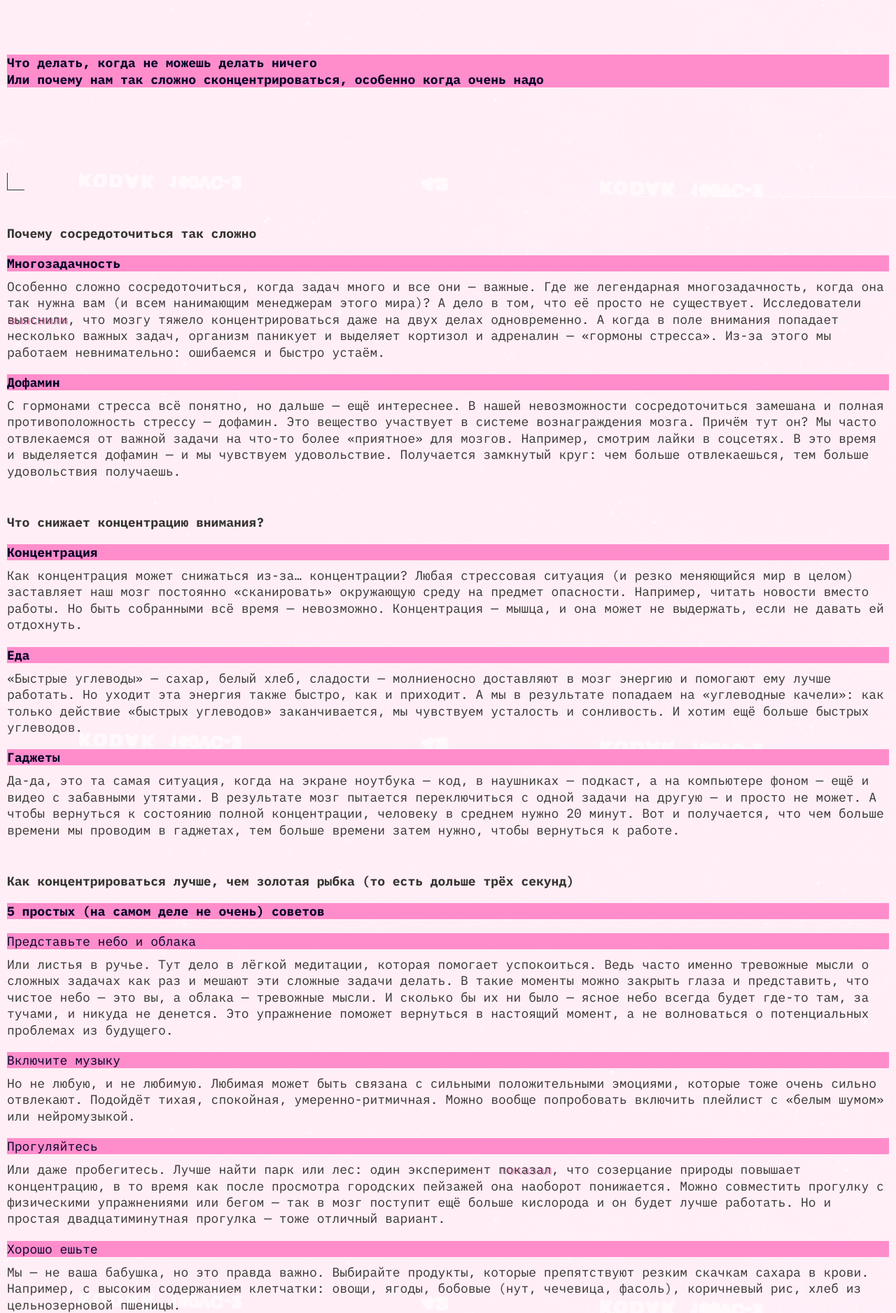
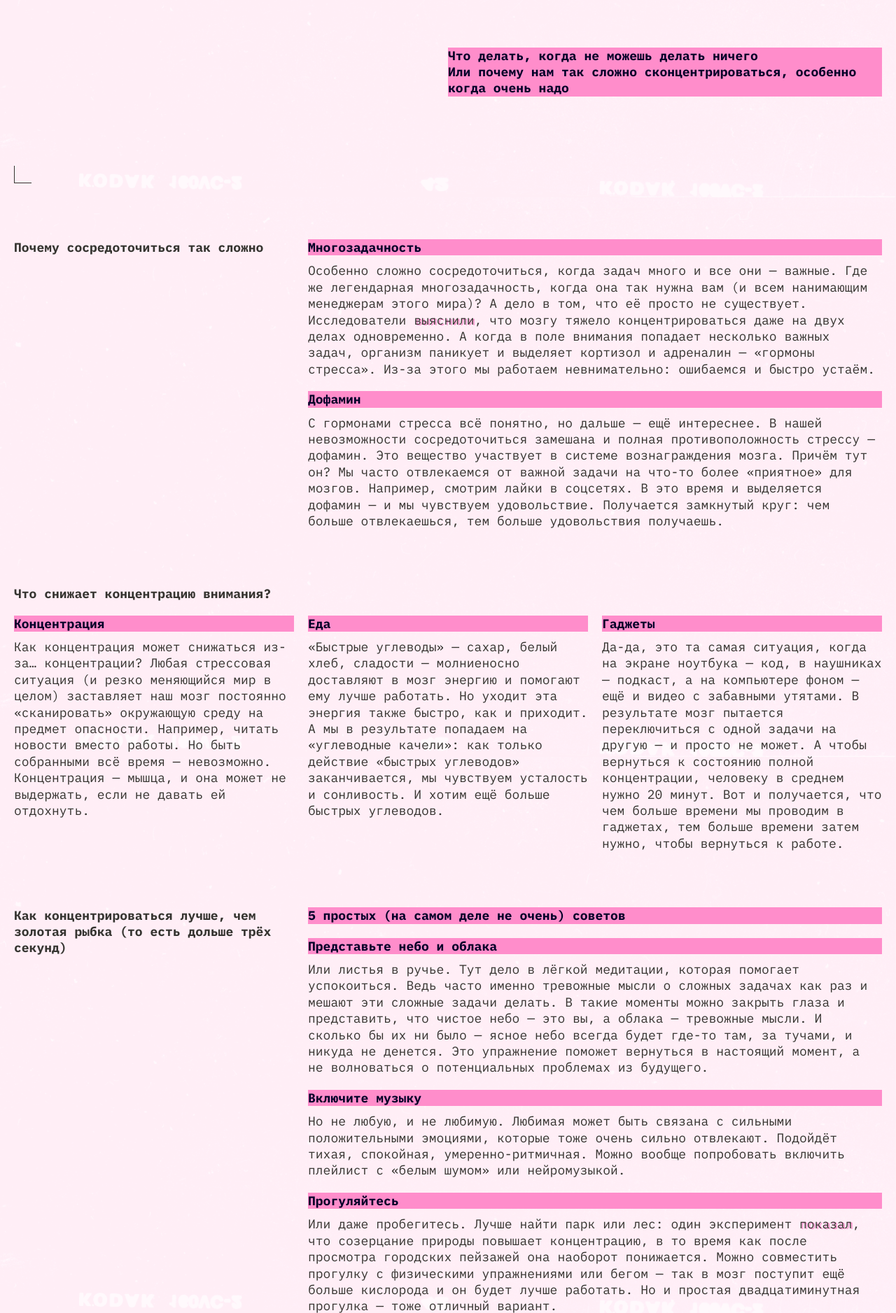
Before and after one commit to rusakovartyom/slozhno-sosredotochitsya-fd, a plain HTML site: page index.html in a window 1280 px wide. Shown: the part 518-2395 px from the top of the page at 70% size. Drawn offline with Linux system fonts and the light colour scheme.

Commit message:
Added media rules for tablets and desktop

```diff
--- a/index.html
+++ b/index.html
@@ -72,16 +72,17 @@
         </ul>
       </nav>
       <h1 class="header__title">no focus</h1>
-      <p class="header__text">
+      <p class="header__text title-decor">
         Что делать, когда не можешь делать ничего<br />Или почему нам так сложно
         сконцентрироваться, особенно когда очень надо
       </p>
     </header>
     <main class="content">
-      <section class="content__section">
+      <section class="content__section content__section_primary">
         <h2 class="content__title">Почему сосредоточиться так сложно</h2>
-        <article class="content__article">
-          <h3 class="content__article-title">Многозадачность</h3>
+        <div>
+          <article class="content__article content__article_primary">
+            <h3 class="content__article-title title-decor">Многозадачность</h3>
             <p class="content__article-text">
               Особенно сложно сосредоточиться, когда задач много и все они —
               важные. Где же легендарная многозадачность, когда она так нужна вам
@@ -98,8 +99,8 @@
               устаём.
             </p>
           </article>
-        <article class="content__article">
-          <h3 class="content__article-title">Дофамин</h3>
+          <article class="content__article content__article_primary">
+            <h3 class="content__article-title title-decor">Дофамин</h3>
             <p class="content__article-text">
               С гормонами стресса всё понятно, но дальше — ещё интереснее. В нашей
               невозможности сосредоточиться замешана и полная противоположность
@@ -111,11 +112,13 @@
               тем больше удовольствия получаешь.
             </p>
           </article>
+        </div>
       </section>
-      <section class="content__section">
+      <section class="content__section content__section_secondary">
         <h2 class="content__title">Что снижает концентрацию внимания?</h2>
-        <article class="content__article">
-          <h3 class="content__article-title">Концентрация</h3>
+        <div class="content__articles">
+          <article class="content__article content__article_secondary">
+            <h3 class="content__article-title title-decor">Концентрация</h3>
             <p class="content__article-text">
               Как концентрация может снижаться из-за… концентрации? Любая
               стрессовая ситуация (и резко меняющийся мир в целом) заставляет наш
@@ -125,8 +128,8 @@
               не давать ей отдохнуть.
             </p>
           </article>
-        <article class="content__article">
-          <h3 class="content__article-title">Еда</h3>
+          <article class="content__article content__article_secondary">
+            <h3 class="content__article-title title-decor">Еда</h3>
             <p class="content__article-text">
               «Быстрые углеводы» — сахар, белый хлеб, сладости — молниеносно
               доставляют в мозг энергию и помогают ему лучше работать. Но уходит
@@ -136,8 +139,8 @@
               больше быстрых углеводов.
             </p>
           </article>
-        <article class="content__article">
-          <h3 class="content__article-title">Гаджеты</h3>
+          <article class="content__article content__article_secondary">
+            <h3 class="content__article-title title-decor">Гаджеты</h3>
             <p class="content__article-text">
               Да-да, это та самая ситуация, когда на экране ноутбука — код, в
               наушниках — подкаст, а на компьютере фоном — ещё и видео с забавными
@@ -148,18 +151,20 @@
               затем нужно, чтобы вернуться к работе.
             </p>
           </article>
+        </div>
       </section>
-      <section class="content__section">
+      <section class="content__section content__section_primary">
         <h2 class="content__title">
           Как концентрироваться лучше, чем золотая рыбка (то есть дольше трёх
           секунд)
         </h2>
-        <h3 class="content__title content__title_background">
+        <div>
+          <h3 class="content__article-title title-decor content__article-subtitle">
             5 простых (на самом деле не очень) советов
           </h3>
-        <article class="content__article">
+          <article class="content__article content__article_primary">
             <h4
-            class="content__article-title content__article-title_normal-weight">
+              class="content__article-title title-decor title-decor_normal-weight">
               Представьте небо и облака
             </h4>
             <p class="content__article-text">
@@ -173,9 +178,9 @@
               проблемах из будущего.
             </p>
           </article>
-        <article class="content__article">
+          <article class="content__article content__article_primary">
             <h4
-            class="content__article-title content__article-title_normal-weight">
+              class="content__article-title title-decor title-decor_normal-weight">
               Включите музыку
             </h4>
             <p class="content__article-text">
@@ -185,9 +190,9 @@
               попробовать включить плейлист с «белым шумом» или нейромузыкой.
             </p>
           </article>
-        <article class="content__article">
+          <article class="content__article content__article_primary">
             <h4
-            class="content__article-title content__article-title_normal-weight">
+              class="content__article-title title-decor title-decor_normal-weight">
               Прогуляйтесь
             </h4>
             <p class="content__article-text">
@@ -203,9 +208,9 @@
               простая двадцатиминутная прогулка — тоже отличный вариант.
             </p>
           </article>
-        <article class="content__article">
+          <article class="content__article content__article_primary">
             <h4
-            class="content__article-title content__article-title_normal-weight">
+              class="content__article-title title-decor title-decor_normal-weight">
               Хорошо ешьте
             </h4>
             <p class="content__article-text">
@@ -215,9 +220,9 @@
               фасоль), коричневый рис, хлеб из цельнозерновой пшеницы.
             </p>
           </article>
-        <article class="content__article">
+          <article class="content__article content__article_primary">
             <h4
-            class="content__article-title content__article-title_normal-weight">
+              class="content__article-title title-decor title-decor_normal-weight">
               Читайте
             </h4>
             <p class="content__article-text">
@@ -227,6 +232,7 @@
               часов и круто тренирует направленное внимание.
             </p>
           </article>
+        </div>
       </section>
       <section class="content__section">
         <article class="content__article">
--- a/styles/style.css
+++ b/styles/style.css
@@ -1,8 +1,8 @@
 /* Основные стили проекта. Это стили для темы, которую вы верстаете первой. */
 
 .page {
+  /* сохраните в разметке и стилях класс page у тега body. Он удобен, чтобы составлять селекторы для разных цветовых тем. */
   background-color: var(--bg-color);
-  /* сохраните в разметке и стилях класс page у тега body. Он удобен, чтобы составлять селекторы для разных цветовых тем. */
   background-image: var(--bg-image);
   background-repeat: no-repeat;
   background-position: center;
@@ -107,10 +107,14 @@
 
 .header__text {
   align-self: center;
-  color: var(--heading-color);
+  background-color: var(--accent-color);
+}
+
+.title-decor {
+  line-height: var(--main-text-lh);
   font-weight: var(--bold-font);
   font-size: var(--main-text-size);
-  line-height: var(--main-text-lh);
+  color: var(--heading-color);
   background-color: var(--accent-color);
 }
 
@@ -145,7 +149,6 @@
   margin-bottom: 10px;
   color: var(--heading-color);
   font-size: var(--main-text-size);
-  background-color: var(--accent-color);
 }
 
 .content__article-title_normal-weight {
@@ -187,6 +190,7 @@
 }
 
 .content__gallery-item {
+  display: block;
   width: 100%;
   height: 100%;
   object-fit: contain;
@@ -212,3 +216,145 @@
   color: var(--h1-color);
   text-shadow: 2px 2px 0 var(--accent-color);
 }
+
+/* Медиа-выражения */
+
+@media (width >= 768px) {
+  .header {
+    grid-template-columns: 1fr 1fr;
+    padding: 20px;
+  }
+
+  .decorated-zone::before {
+    bottom: 20px;
+    left: 20px;
+  }
+
+  .decorated-zone::after {
+    top: 20px;
+    right: 20px;
+  }
+
+  .decoration-item-rec {
+    position: absolute;
+    top: 20px;
+    right: 48px;
+  }
+
+  .header__theme-menu {
+    grid-column: 2;
+    grid-row: 1;
+  }
+
+  .header__title {
+    grid-column: 1 / 3;
+    margin-left: -20px;
+  }
+
+  .header__text {
+    grid-column: 2;
+    grid-row: 3;
+  }
+
+  .content {
+    padding: 60px 20px 40px;
+  }
+
+  .content__section:not(:last-of-type) {
+    margin-bottom: 60px;
+  }
+
+  .content__section_primary {
+    display: grid;
+    grid-template-columns: 1fr 2fr;
+    gap: 20px;
+  }
+
+  .content__section_secondary {
+    display: grid;
+    grid-template-columns: min-content 1fr;
+  }
+
+  .content__articles {
+    grid-column: 1 / 3;
+  }
+
+  .content__article-subtitle {
+    margin-bottom: 20px;
+  }
+
+  .content__gallery-title {
+    margin-bottom: 20px;
+  }
+
+  .content__gallery {
+    gap: 20px;
+    grid-template-columns: repeat(3, 1fr);
+  }
+
+  .content__gallery-item {
+    object-fit: cover;
+    background-position: center;
+  }
+
+  .content__gallery-item:nth-child(1) {
+    grid-column: 1 / 3;
+  }
+
+  .content__gallery-item:nth-child(2) {
+    grid-column: 3;
+    grid-row: 1 / 3;
+  }
+
+  .content__gallery-item:nth-child(3) {
+    grid-column: 1;
+    grid-row: 2 / 4;
+  }
+
+  .content__gallery-item:nth-child(5) {
+    grid-column: 2 / 4;
+    grid-row: 3;
+  }
+}
+
+@media (width >= 1024px) {
+  .header {
+    grid-template-columns: repeat(4, 1fr);
+  }
+
+  .header__title {
+    align-self: center;
+    grid-column: 1 / 5;
+  }
+
+  .header__theme-menu {
+    grid-column: 2 / 4;
+    justify-self: center;
+    align-self: start;
+  }
+
+  .header__theme-menu-list {
+    display: flex;
+  }
+
+  .header__text {
+    grid-column: 3 / 5;
+    align-self: center;
+    margin-bottom: 3px;
+  }
+
+  .content__section_primary {
+    gap: 10px;
+  }
+
+  .content__section_secondary {
+    grid-template-columns: repeat(3, 1fr);
+  }
+
+  .content__articles {
+    display: grid;
+    grid-column: 1 / 4;
+    grid-template-columns: repeat(3, 1fr);
+    gap: 20px;
+  }
+}
--- a/styles/variables.css
+++ b/styles/variables.css
@@ -19,3 +19,9 @@
   --bold-font: bold;
   --normal-font: normal;
 }
+
+@media (width >= 768px) {
+  :root {
+    --h1-size: clamp(7.5rem, 0.5625rem + 14.4531vw, 9.8125rem);
+  }
+}
```
Lines whose indentation alone changed are shown as unchanged.
